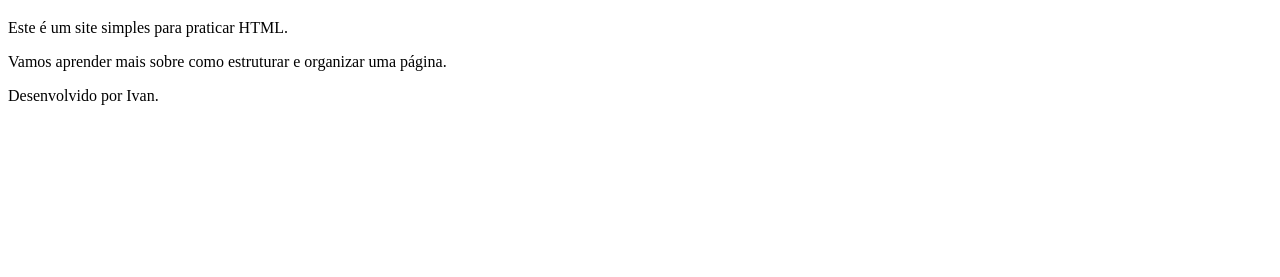
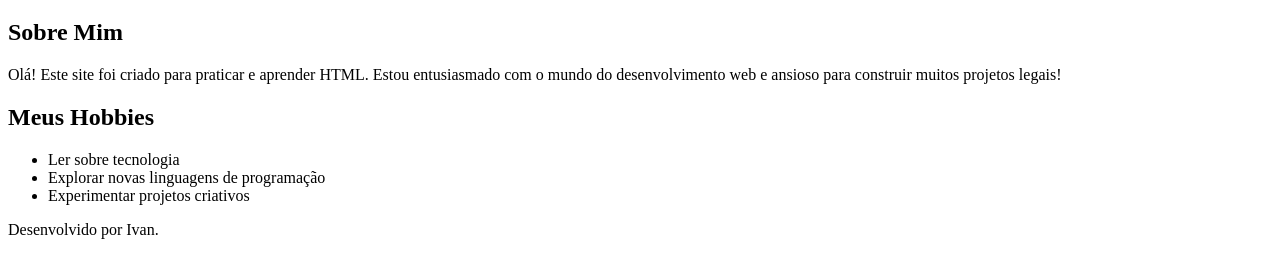
Before and after one commit to ivan-dev000/meu-primeiro-site, a plain HTML site: page meu-primeiro-site/index.html in a window 1280 px wide. Shown: the part 61-338 px from the top of the page. Drawn offline with Linux system fonts and the light colour scheme.

Commit message:
Adiciona seções de Sobre e Hobbies ao site

```diff
--- a/meu-primeiro-site/index.html
+++ b/meu-primeiro-site/index.html
@@ -10,8 +10,18 @@
         <h1>Bem-vindo ao Meu Primeiro Site!</h1>
     </header>
     <main>
-        <p>Este é um site simples para praticar HTML.</p>
-        <p>Vamos aprender mais sobre como estruturar e organizar uma página.</p>
+        <section>
+            <h2>Sobre Mim</h2>
+            <p>Olá! Este site foi criado para praticar e aprender HTML. Estou entusiasmado com o mundo do desenvolvimento web e ansioso para construir muitos projetos legais!</p>
+        </section>
+        <section>
+            <h2>Meus Hobbies</h2>
+            <ul>
+                <li>Ler sobre tecnologia</li>
+                <li>Explorar novas linguagens de programação</li>
+                <li>Experimentar projetos criativos</li>
+            </ul>
+        </section>
     </main>
     <footer>
         <p>Desenvolvido por Ivan.</p>
```
